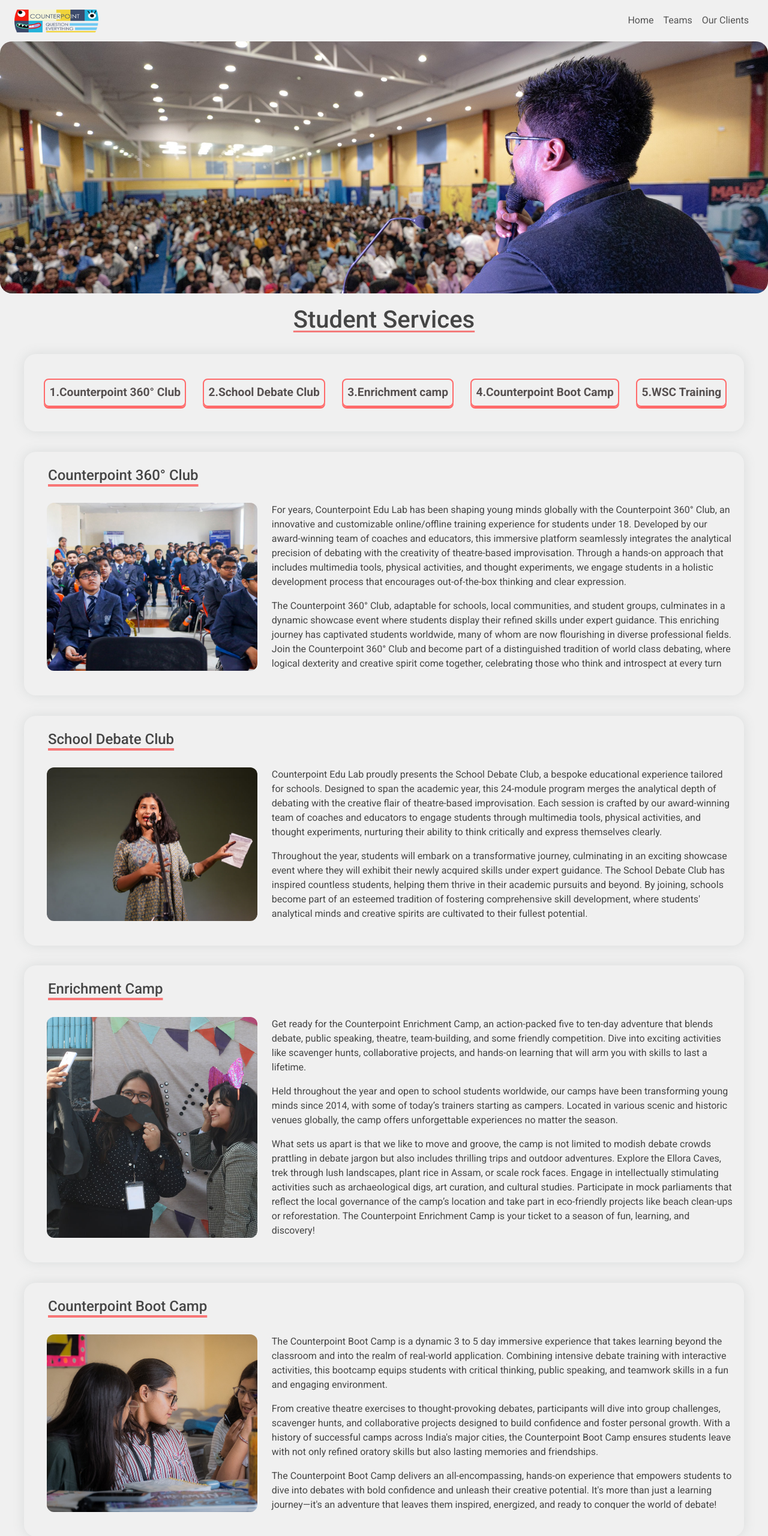
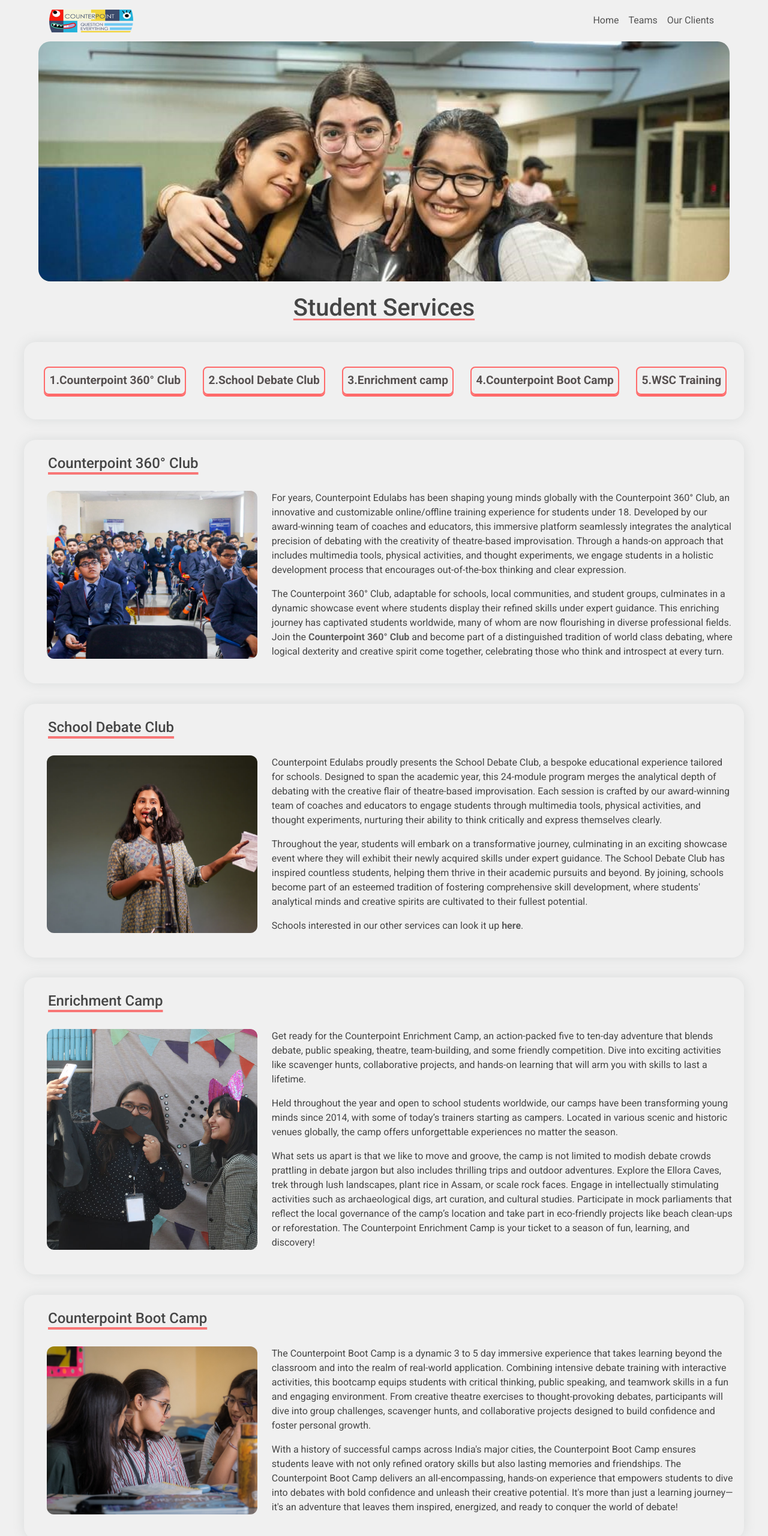
Before and after one commit to imxeon/new-webpage-counterpoint, a plain HTML site: page student-services.html in a window 1280 px wide. Shown: the top 2560 px of the page at 60% size. Drawn offline with nearby package versions, Linux system fonts and the light colour scheme.

Commit message:
content and image changes
styling for header image change
header image of student services changed
content for the page updated
added embedded links

```diff
--- a/student-services.html
+++ b/student-services.html
@@ -29,13 +29,16 @@
     />
 
     <!-- Local stylesheets & media-query -->
-    <link rel="stylesheet" href="styles/student-services.css?v=0" />
-    <link rel="stylesheet" href="styles/responsive/mq-student-services.css?v=0" />
+    <link rel="stylesheet" href="styles/student-services.css?v=0.1" />
+    <link
+      rel="stylesheet"
+      href="styles/responsive/mq-student-services.css?v=0.1"
+    />
   </head>
   <body>
     <header>
       <nav class="navbar navbar-expand-xl">
-        <div class="px-4 container-fluid">
+        <div class="container">
           <a class="navbar-brand" href="index.html">
             <img
               src="images/logo-btext.png"
@@ -79,7 +82,7 @@
 
       <div id="hero-image-container">
         <img
-          src="images/student-services.png"
+          src="images/student-services.jpg"
           width="100%"
           alt="Salil addressing students"
         />
@@ -111,7 +114,7 @@
           </div>
           <div class="service-content-container">
             <p>
-              For years, Counterpoint Edu Lab has been shaping young minds
+              For years, Counterpoint Edulabs has been shaping young minds
               globally with the Counterpoint 360° Club, an innovative and
               customizable online/offline training experience for students under
               18. Developed by our award-winning team of coaches and educators,
@@ -128,10 +131,12 @@
               event where students display their refined skills under expert
               guidance. This enriching journey has captivated students
               worldwide, many of whom are now flourishing in diverse
-              professional fields. Join the Counterpoint 360° Club and become
+              professional fields. Join the <a
+              target="_blank"
+              href="https://linktr.ee/CPEdulabs?fbclid=PAZXh0bgNhZW0CMTEAAaYVPBAFYVd6PpaWpVlFzxbrX-VjZ78rvPO3BNEin7CfeokeklGrXVgplLQ_aem_I8OcjsB6gq3C2O0NgJMm2A">Counterpoint 360° Club </a>and become
               part of a distinguished tradition of world class debating, where
               logical dexterity and creative spirit come together, celebrating
-              those who think and introspect at every turn
+              those who think and introspect at every turn.
             </p>
           </div>
         </div>
@@ -145,7 +150,7 @@
           </div>
           <div class="service-content-container">
             <p>
-              Counterpoint Edu Lab proudly presents the School Debate Club, a
+              Counterpoint Edulabs proudly presents the School Debate Club, a
               bespoke educational experience tailored for schools. Designed to
               span the academic year, this 24-module program merges the
               analytical depth of debating with the creative flair of
@@ -165,6 +170,10 @@
               skill development, where students' analytical minds and creative
               spirits are cultivated to their fullest potential.
             </p>
+            <p>
+              Schools interested in our other services can look it up
+              <a href="school-services.html">here</a>.
+            </p>
           </div>
         </div>
       </section>
@@ -177,32 +186,13 @@
           </div>
           <div class="service-content-container">
             <p>
-              Get ready for the Counterpoint Enrichment Camp, an action-packed
-              five to ten-day adventure that blends debate, public speaking,
-              theatre, team-building, and some friendly competition. Dive into
-              exciting activities like scavenger hunts, collaborative projects,
-              and hands-on learning that will arm you with skills to last a
-              lifetime.
+              Get ready for the Counterpoint Enrichment Camp, an action-packed five to ten-day adventure that blends debate, public speaking, theatre, team-building, and some friendly competition. Dive into exciting activities like scavenger hunts, collaborative projects, and hands-on learning that will arm you with skills to last a lifetime.
             </p>
             <p>
-              Held throughout the year and open to school students worldwide,
-              our camps have been transforming young minds since 2014, with some
-              of today’s trainers starting as campers. Located in various scenic
-              and historic venues globally, the camp offers unforgettable
-              experiences no matter the season.
+              Held throughout the year and open to school students worldwide, our camps have been transforming young minds since 2014, with some of today’s trainers starting as campers. Located in various scenic and historic venues globally, the camp offers unforgettable experiences no matter the season.
             </p>
             <p>
-              What sets us apart is that we like to move and groove, the camp is
-              not limited to modish debate crowds prattling in debate jargon but
-              also includes thrilling trips and outdoor adventures. Explore the
-              Ellora Caves, trek through lush landscapes, plant rice in Assam,
-              or scale rock faces. Engage in intellectually stimulating
-              activities such as archaeological digs, art curation, and cultural
-              studies. Participate in mock parliaments that reflect the local
-              governance of the camp’s location and take part in eco-friendly
-              projects like beach clean-ups or reforestation. The Counterpoint
-              Enrichment Camp is your ticket to a season of fun, learning, and
-              discovery!
+              What sets us apart is that we like to move and groove, the camp is not limited to modish debate crowds prattling in debate jargon but also includes thrilling trips and outdoor adventures. Explore the Ellora Caves, trek through lush landscapes, plant rice in Assam, or scale rock faces. Engage in intellectually stimulating activities such as archaeological digs, art curation, and cultural studies. Participate in mock parliaments that reflect the local governance of the camp’s location and take part in eco-friendly projects like beach clean-ups or reforestation. The Counterpoint Enrichment Camp is your ticket to a season of fun, learning, and discovery!
             </p>
           </div>
         </div>
@@ -219,28 +209,10 @@
           </div>
           <div class="service-content-container">
             <p>
-              The Counterpoint Boot Camp is a dynamic 3 to 5 day immersive
-              experience that takes learning beyond the classroom and into the
-              realm of real-world application. Combining intensive debate
-              training with interactive activities, this bootcamp equips
-              students with critical thinking, public speaking, and teamwork
-              skills in a fun and engaging environment.
+              The Counterpoint Boot Camp is a dynamic 3 to 5 day immersive experience that takes learning beyond the classroom and into the realm of real-world application. Combining intensive debate training with interactive activities, this bootcamp equips students with critical thinking, public speaking, and teamwork skills in a fun and engaging environment. From creative theatre exercises to thought-provoking debates, participants will dive into group challenges, scavenger hunts, and collaborative projects designed to build confidence and foster personal growth.
             </p>
             <p>
-              From creative theatre exercises to thought-provoking debates,
-              participants will dive into group challenges, scavenger hunts, and
-              collaborative projects designed to build confidence and foster
-              personal growth. With a history of successful camps across India's
-              major cities, the Counterpoint Boot Camp ensures students leave
-              with not only refined oratory skills but also lasting memories and
-              friendships.
-            </p>
-            <p>
-              The Counterpoint Boot Camp delivers an all-encompassing, hands-on
-              experience that empowers students to dive into debates with bold
-              confidence and unleash their creative potential. It's more than
-              just a learning journey—it's an adventure that leaves them
-              inspired, energized, and ready to conquer the world of debate!
+              With a history of successful camps across India's major cities, the Counterpoint Boot Camp ensures students leave with not only refined oratory skills but also lasting memories and friendships. The Counterpoint Boot Camp delivers an all-encompassing, hands-on experience that empowers students to dive into debates with bold confidence and unleash their creative potential. It's more than just a learning journey—it's an adventure that leaves them inspired, energized, and ready to conquer the world of debate!
             </p>
           </div>
         </div>
@@ -294,21 +266,10 @@
             </ul>
             <h6>Our Approach</h6>
             <p>
-              Our training sessions are meticulously tailored to meet the
-              diverse needs of students, providing them with the necessary tools
-              and skills to excel in competitive environments. By conducting
-              numerous coaching sessions across various schools, we ensure that
-              our students are well-prepared to tackle the challenges of WSC and
-              other prestigious debating competitions such as the ISDS and WSDC
-              amongst others.
+              Our training sessions are meticulously tailored to meet the diverse needs of students, providing them with the necessary tools and skills to excel in competitive environments. By conducting numerous coaching sessions across various schools, we ensure that our students are well-prepared to tackle the challenges of WSC and other prestigious debating competitions such as the ISDS and WSDC amongst others.
             </p>
             <p>
-              Counterpoint Edu Lab continues to be a beacon of excellence in
-              debate training, fostering a culture of methodical thinking and
-              effective communication among students. Our legacy of success and
-              commitment to education remains unwavering, as we strive to equip
-              the next generation of debaters with the skills they need to shine
-              on the global stage.
+              Behes continues to be a beacon of excellence in debate training, fostering a culture of methodical thinking and effective communication among students. Our legacy of success and commitment to education remains unwavering, as we strive to equip the next generation of debaters with the skills they need to shine on the global stage.
             </p>
           </div>
         </div>
--- a/styles/responsive/mq-student-services.css
+++ b/styles/responsive/mq-student-services.css
@@ -2,10 +2,12 @@
 
 @media (min-width: 768px) {
   #hero-image-container img {
-    height: 310px;
+    display: block;
+    border-radius: 8px;
+    width: 95%;
+    height: 300px;
     object-fit: cover;
-    object-position: 0 -100px;
-    object-position: 0;
+    object-position: 0 -35px;
     margin: auto;
     /* background-color: aquamarine; */
   }
@@ -59,12 +61,6 @@
     /* background-color: aqua; */
   }
 
-  .service-content-container a {
-    margin: 1.6rem 0 0 2.5rem;
-    font-size: 1.4rem;
-    font-weight: 550;
-  }
-
   #student-services-section,
   #counterpoint-threesixty-club,
   #school-debate-club,
@@ -105,8 +101,9 @@
 
 @media (min-width: 1024px) {
   #hero-image-container img {
-    object-position: 0px -161px;
-    height: 420px;
+    object-position: 0px -50px;
+    height: 400px;
+    width: 90%;
     border-radius: 20px;
   }
 }
--- a/styles/student-services.css
+++ b/styles/student-services.css
@@ -38,7 +38,7 @@ main {
 }
 
 #hero-image-container img {
-  height: 230px;
+  height: 215px;
   object-fit: cover;
   object-position: 0px -40px;
   object-position: 0px;
@@ -81,6 +81,21 @@ h4 {
   border-bottom: 4px solid rgb(255, 106, 106);
   font-size: 1.4rem;
 }
+
+/* links added later */
+.service-content-container a {
+  font-weight: 600;
+  text-decoration: none;
+  color: rgb(93, 93, 93);
+  transition: text-decoration, 0.2s;
+}
+
+.service-content-container a:hover {
+  font-weight: 550;
+  text-decoration: underline;
+  color: rgb(252, 62, 62);
+}
+/* links END */
 
 #student-services-section,
 #counterpoint-threesixty-club,
```
Also changed, not shown: index.html (+1 -1 lines), images/old.png (renamed from images/student-services.png), images/student-services.jpg (added).
